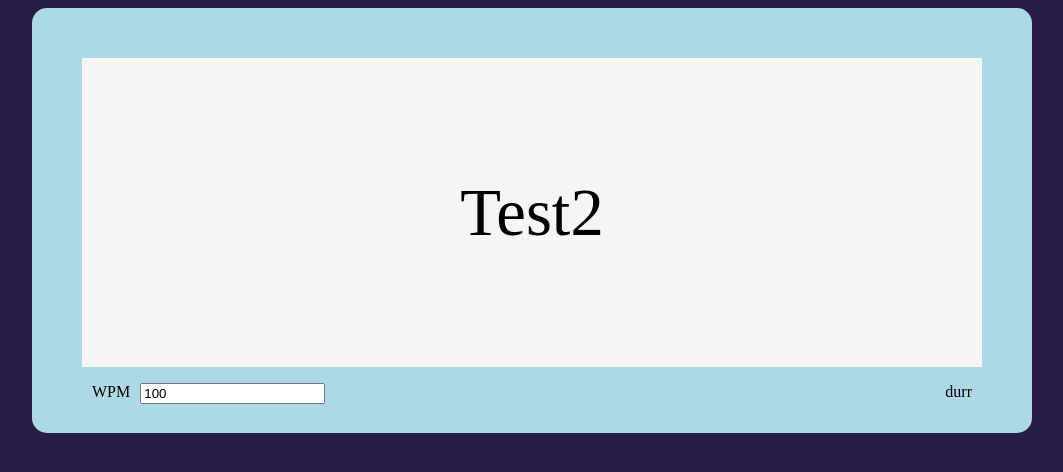
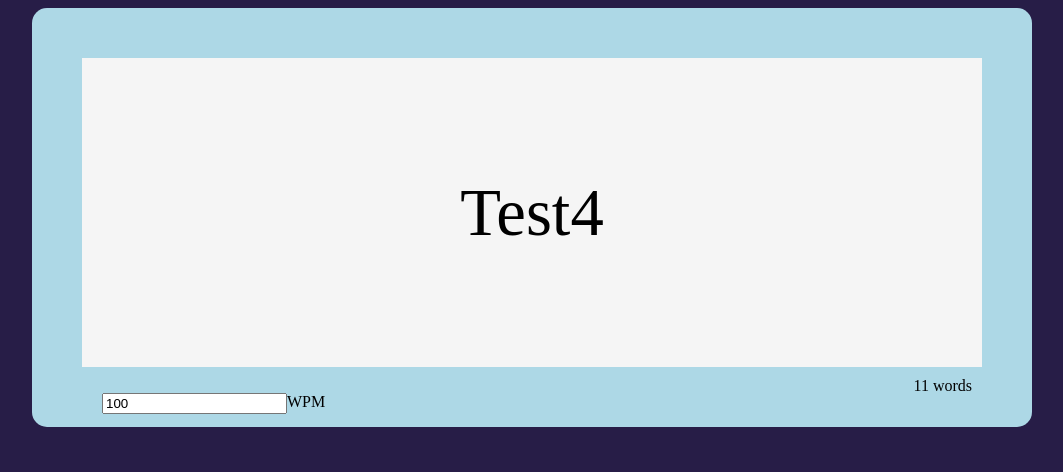
Before and after one commit to walid-i/Speed-Reader, a plain HTML site: page index.html in a window 1280 px wide. Both pictures are taken after a click on the button "Click to start reading". Shown: the whole page, without its empty margins (108-1171 px from the left). Drawn offline with nearby package versions, Linux system fonts and the light colour scheme.

Commit message:
Screen properly shows words one at a time, buttons not centered

```diff
--- a/app.js
+++ b/app.js
@@ -1,11 +1,13 @@
 // Function to split string into array of words
 var wordArray, speed = 1000;
-function splitWords(text){
+function splitWords(){
+    var text = $("textarea").val();
     wordArray = text.split(" ");
 }
 
 function showWords(){
     var i = 0;
+    speed = 60000 / $("#WPMinput").val();
     var interval = setInterval(function(){
         if(i > wordArray.length - 2){
             clearInterval(interval);
@@ -13,15 +15,21 @@ function showWords(){
         document.getElementById("wordDisplay2").innerHTML = wordArray[i];
         console.log(wordArray[i]);
         i++;
+        speed = 60000 / $("#WPMinput").val(); // in case user changes speed
     }, speed);
 }
 
 $(document).ready(function(){
+
+    splitWords();
+    $("#wordCount").prepend(wordArray.length);
+
     $("#startbutton").click(function(){
-        text = $("textarea").val();
-        $("#startbutton, #textarea, #paste").fadeOut("3000")
+        $(".initialScreen, #startbutton").fadeOut("3000");
+        $("#WPMinput").show();
+        $(".secondScreen").fadeIn("3000");
         $("#wordDisplay").show();
-        splitWords(text);
+        splitWords();
         console.log(wordArray);
         showWords();
     });
--- a/index.html
+++ b/index.html
@@ -6,20 +6,19 @@
     </head>
     <body style="background-color: #271D47;">
         <div id="main">
-            <p id="paste">Paste your content below</p>
-            <textarea autofocus id="textarea">Test1 Test2 Test3 Test4 Test5 Test6 Test7 Test8 Test9 Test10 Test11</textarea>
-            <div id="wordDisplay" style = "display: none">
+            <p class="initialScreen">Paste your content below</p>
+            <textarea autofocus id="textarea" class="initialScreen">Test1 Test2 Test3 Test4 Test5 Test6 Test7 Test8 Test9 Test10 Test11</textarea>
+
+            <div id="wordDisplay" class="secondScreen" style = "display: none">
                 <p id="wordDisplay2"></p>
             </div>
-            <p id = "test"></p>
+
             <div style = "margin:10px;">
-                <span style="float: left;">WPM</span>
-                <input style="float:left; margin-left: 10px;" type="number" value="100">
-                <span style="float: right;">durr</span>
-                <button id="startbutton" class="buttons">Click to start reading</button>
+                <p style="float: left;">WPM <span><input id = "WPMinput" style="float:left; margin-left: 10px;" type="number" value="100"></span></p>
+                <span id = "wordCount" style="float: right;"> words</span>
+
             </div>
-
-
+            <button id="startbutton" class="buttons">Click to start reading</button>
         </div>
 
         <script src="app.js"></script>
--- a/style.css
+++ b/style.css
@@ -17,8 +17,9 @@
 }
 
 #startbutton{
-    float: none;
-    margin-right: 200px;
+    vertical-align: middle;
+    margin: 20px;
+    position: relative;
 }
 
 #wordDisplay{
@@ -32,3 +33,8 @@
     border: hidden;
     margin: 15px;
 }
+
+.secondScreen{
+    display: none;
+    padding: 10px;
+}
```
Lines whose indentation alone changed are shown as unchanged.
